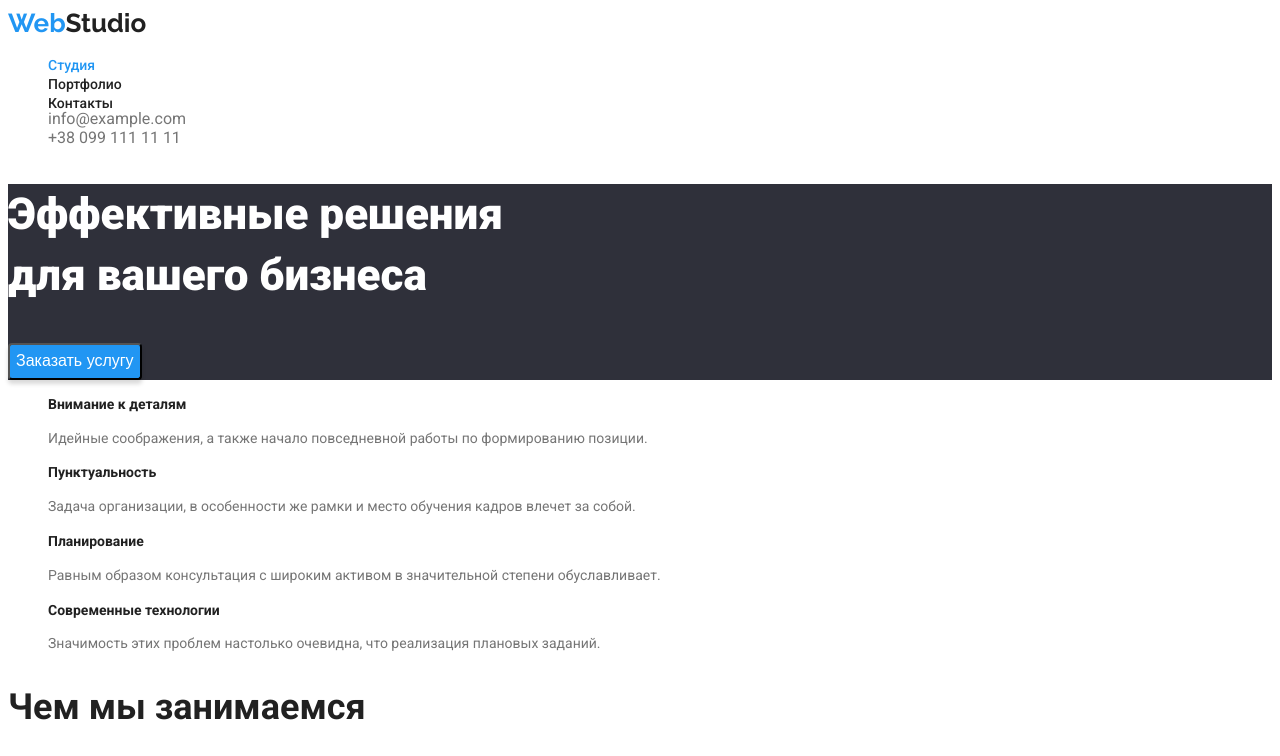
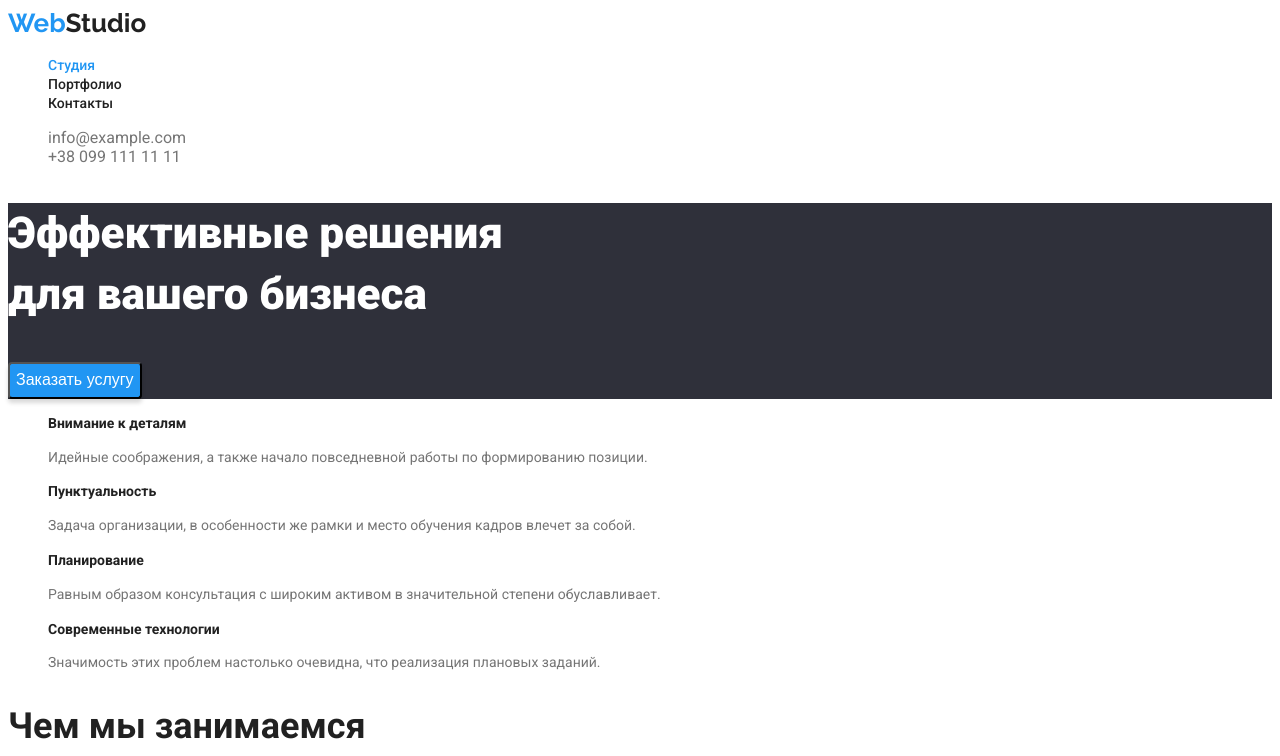
Before and after one commit to Vitalii10x/goit-markup-hw-02, a plain HTML site: page index.html in a window 1280 px wide. Shown: the top 756 px of the page. Drawn offline with Linux system fonts and the light colour scheme.

Commit message:
Commit 1.8

```diff
--- a/css/styles.css
+++ b/css/styles.css
@@ -34,10 +34,7 @@ body {
 }
 
 .site-nav-item {
-    width: 73px;
-    height: 38px;
-    left: 495px;
-    top: 174px;
+
 }
 
 .site-nav-item .site-nav.current {
```
